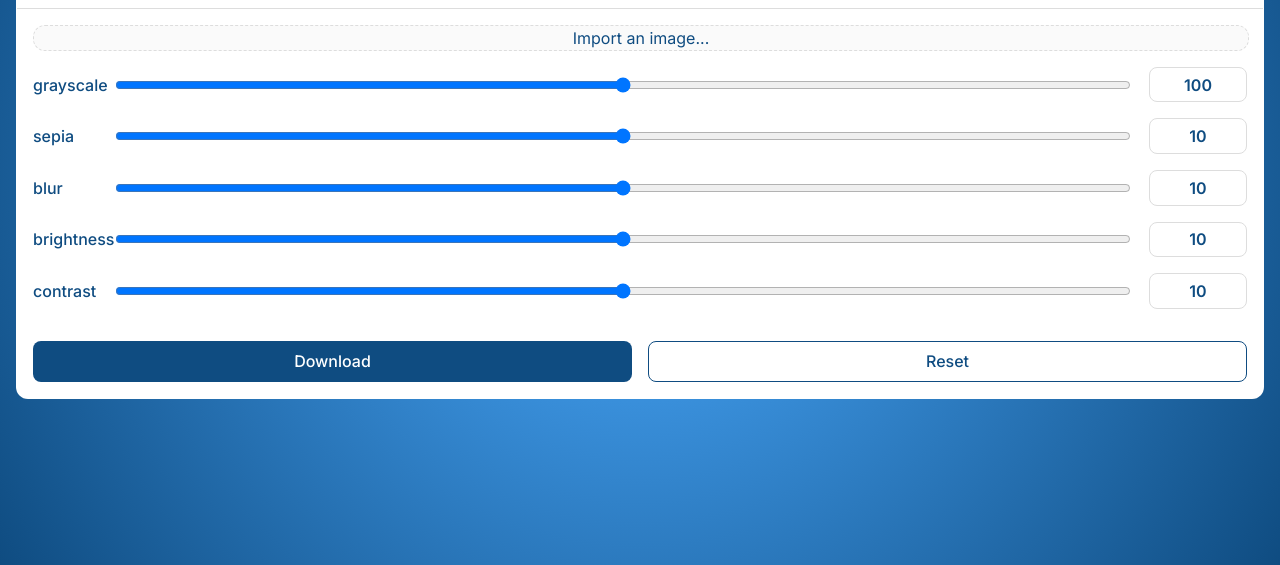
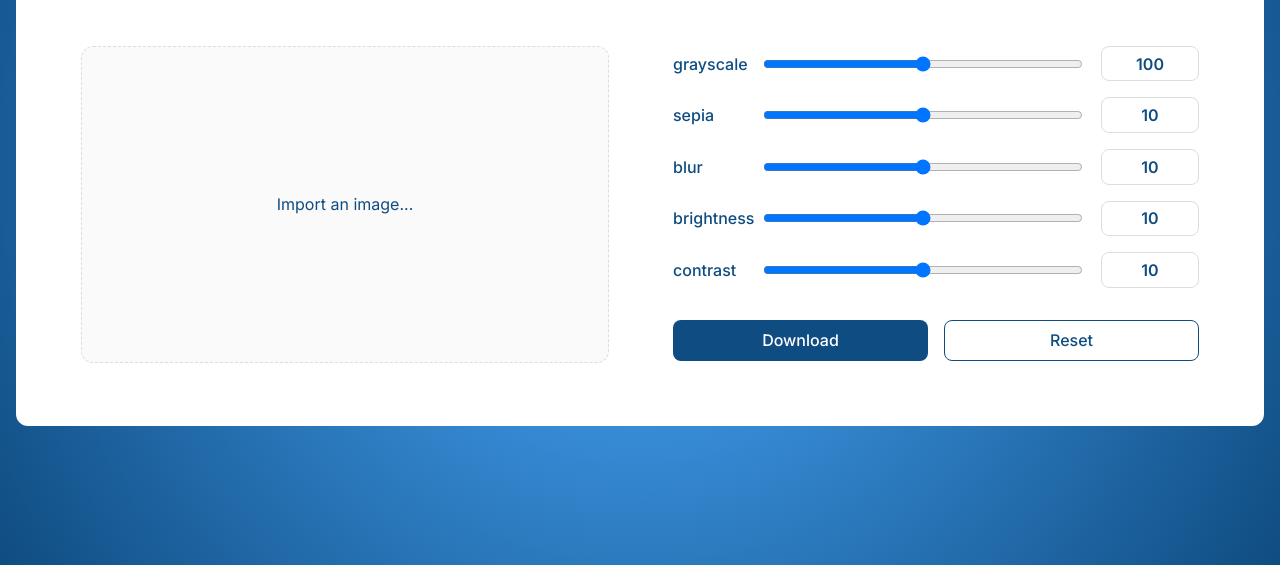
Before and after one commit to n53337/multividas-fe-challenge, a website built with Vite: page index.html in a window 1280 px wide. Shown: the part 235-800 px from the top of the page. Built offline with nearby package versions, Linux system fonts and the light colour scheme.

Commit message:
feat: image editor desktop version

```diff
--- a/src/styles/app.scss
+++ b/src/styles/app.scss
@@ -75,7 +75,7 @@ body {
     align-items: center;
 
     & label {
-      width: 4rem;
+      width: 4.5rem;
       color: colors.$primary;
       font-weight: 500;
     }
@@ -115,4 +115,12 @@ body {
   body {
     align-items: center;
   }
+
+  .wrapper {
+    &__body {
+      padding: 4em;
+      flex-direction: row;
+      gap: 4em;
+    }
+  }
 }
```
